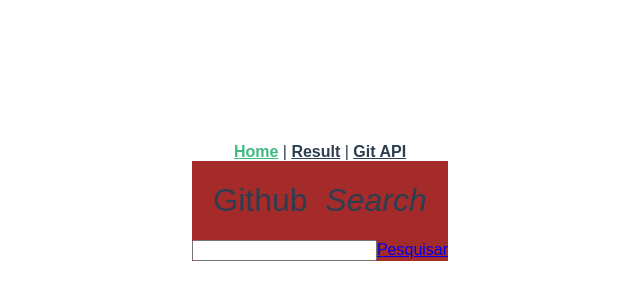
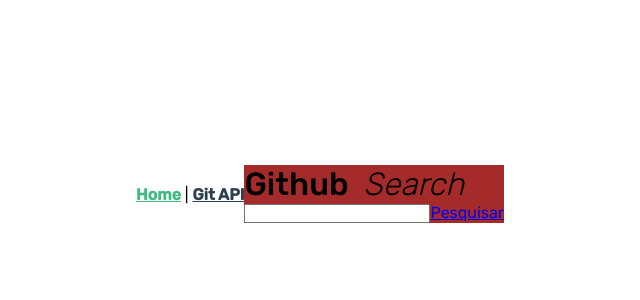
Before and after one commit to EmanuelDms/GithubSearch, a Vue app: page / in a window 1280 px wide. Shown: the part 206-506 px from the top of the page, without its empty margins (320-960 px from the left). Built offline with nearby package versions, Linux system fonts and the light colour scheme.

Commit message:
feat: remove elements && add style * remove router link 'Result' * Router View in .container * Import Fonts (Rubik && Roboto Mono) * Default settings css in universal selector

```diff
--- a/src/App.vue
+++ b/src/App.vue
@@ -1,20 +1,31 @@
 <template>
   <div id="nav">
     <router-link to="/">Home</router-link> |
-    <router-link to="/result">Result</router-link> |
     <router-link to="/api">Git API</router-link>
   </div>
-  <router-view />
+  <div class="container">
+    <router-view />
+  </div>
 </template>
 
 <style>
-#app {
+/* Fonts */
+@import url("https://fonts.googleapis.com/css2?family=Rubik:wght@300;400;500&display=swap");
+@import url("https://fonts.googleapis.com/css2?family=Roboto+Mono:wght@500&display=swap");
+
+* {
   font-family: "Rubik", sans-serif;
-  text-align: center;
-  color: #2c3e50;
+  padding: 0;
+  margin: 0;
+  box-sizing: border-box;
+}
+
+.container {
+  height: 90vh;
 
   display: flex;
-  flex-flow: column wrap;
+  justify-content: center;
+  align-items: center;
 }
 
 #nav a {
```
